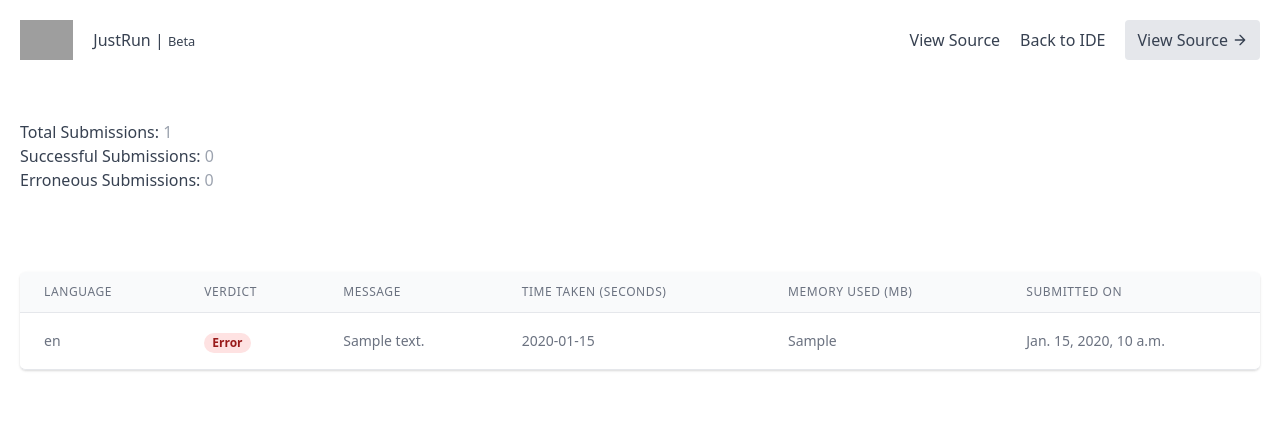
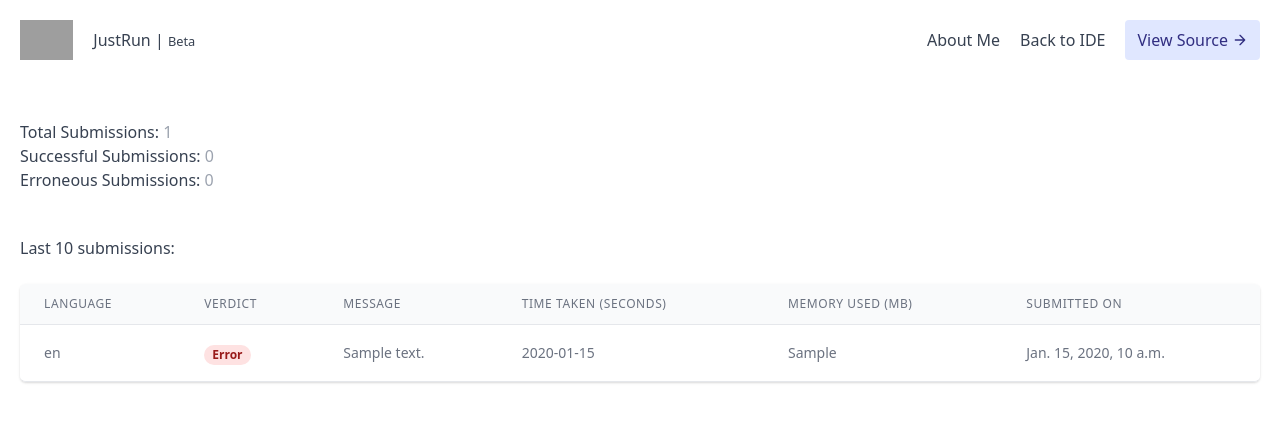
Before and after one commit to aritra1999/justRun-old, a Django app: page /log/ in a window 1280 px wide. Shown: the top 422 px of the page. Run offline with Django 3.2, Linux system fonts and the light colour scheme; tables that the repository leaves empty hold one stand-in row (values such as "Sample post"); parts of the project's set-up code (start-up, migrations or seed data) failed here and were passed over; grey boxes are pictures that could not be loaded.

```diff
--- a/JustRun/settings.py
+++ b/JustRun/settings.py
@@ -24,7 +24,7 @@ BASE_DIR = Path(__file__).resolve().parent.parent
 SECRET_KEY = 'ta%e!07@s)!ordh@(dr57iby=-436!rkntau(g+*twdfy9!n@3'
 
 # SECURITY WARNING: don't run with debug turned on in production!
-DEBUG = False
+DEBUG = True
 
 ALLOWED_HOSTS = ['justrunbeta.herokuapp.com', 'localhost', '104.211.117.81', 'justrun.ml']
 
--- a/templates/logs/log.html
+++ b/templates/logs/log.html
@@ -17,14 +17,14 @@
         <a class="flex title-font font-medium items-center text-gray-900 mb-4 md:mb-0">
             <img src="https://www.flaticon.com/svg/static/icons/svg/1827/1827966.svg" class="h-10 mr-5" height="20px"
                  alt="">
-            <a href="" class="logo-name">JustRun | <small>Beta</small></a>
+            <a href="{% url 'home' %}" class="logo-name">JustRun | <small>Beta</small></a>
         </a>
         <nav class="md:ml-auto flex flex-wrap items-center text-base justify-center">
-            <a class="mr-5 hover:text-gray-900">View Source</a>
-            <a class="mr-5 hover:text-gray-900">Back to IDE</a>
+            <a href="https://aritra1999.github.io" class="mr-5 hover:text-gray-900">About Me</a>
+            <a href="{% url 'home' %}" class="mr-5 hover:text-gray-900">Back to IDE</a>
         </nav>
-        <button class="inline-flex items-center bg-gray-200 border-0 py-2 px-3 focus:outline-none hover:bg-gray-300 rounded text-base mt-4 md:mt-0">
-            <a class="hover:text-gray-900">View Source</a>
+        <button class="inline-flex items-center bg-indigo-100 font-medium text-indigo-900 border-0 py-2 px-3 focus:outline-none hover:bg-indigo-300 rounded text-base mt-4 md:mt-0">
+            <a href="https://github.com/aritra1999/JustRun" class="hover:text-gray-900">View Source</a>
             <svg fill="none" stroke="currentColor" stroke-linecap="round" stroke-linejoin="round" stroke-width="2"
                  class="w-4 h-4 ml-1" viewBox="0 0 24 24">
                 <path d="M5 12h14M12 5l7 7-7 7"></path>
@@ -40,7 +40,9 @@
     </div>
 </section>
 <section class="text-gray-700 body-font">
-    <div class="container px-5 py-10 mx-auto">
+    <div class="container px-5 py-1 mx-auto">
+        <h2>Last 10 submissions:</h2>
+        <br>
         <div class="flex flex-col">
             <div class="-my-2 overflow-x-auto sm:-mx-6 lg:-mx-8">
                 <div class="py-2 align-middle inline-block min-w-full sm:px-6 lg:px-8">
```
